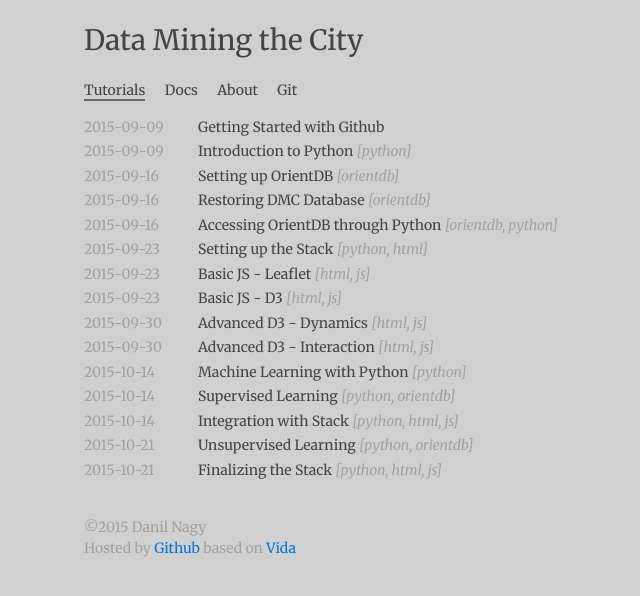
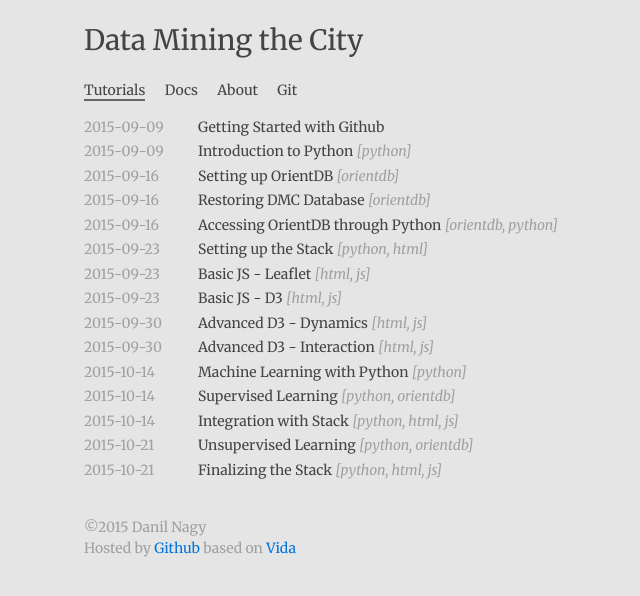
Before and after one commit to danilnagy/dmc, a Jekyll site: the page built from index.html, in a window 1280 px wide. Shown: the top 596 px of the page, without its empty margins (172-812 px from the left). Built offline with Jekyll 4.4.1, drawn with Linux system fonts in a browser that asks for light colours; Markdown is read by kramdown in place of the engine named in the settings.

Commit message:
Update _base.scss

```diff
--- a/_sass/_base.scss
+++ b/_sass/_base.scss
@@ -5,7 +5,7 @@ body {
     font-size: $base-font-size;
     line-height: $base-line-height;
     color: $text-color;
-    background: #d0d0d0;
+    background: #e5e5e5;
 }
 p {
     text-align: justify;
```
